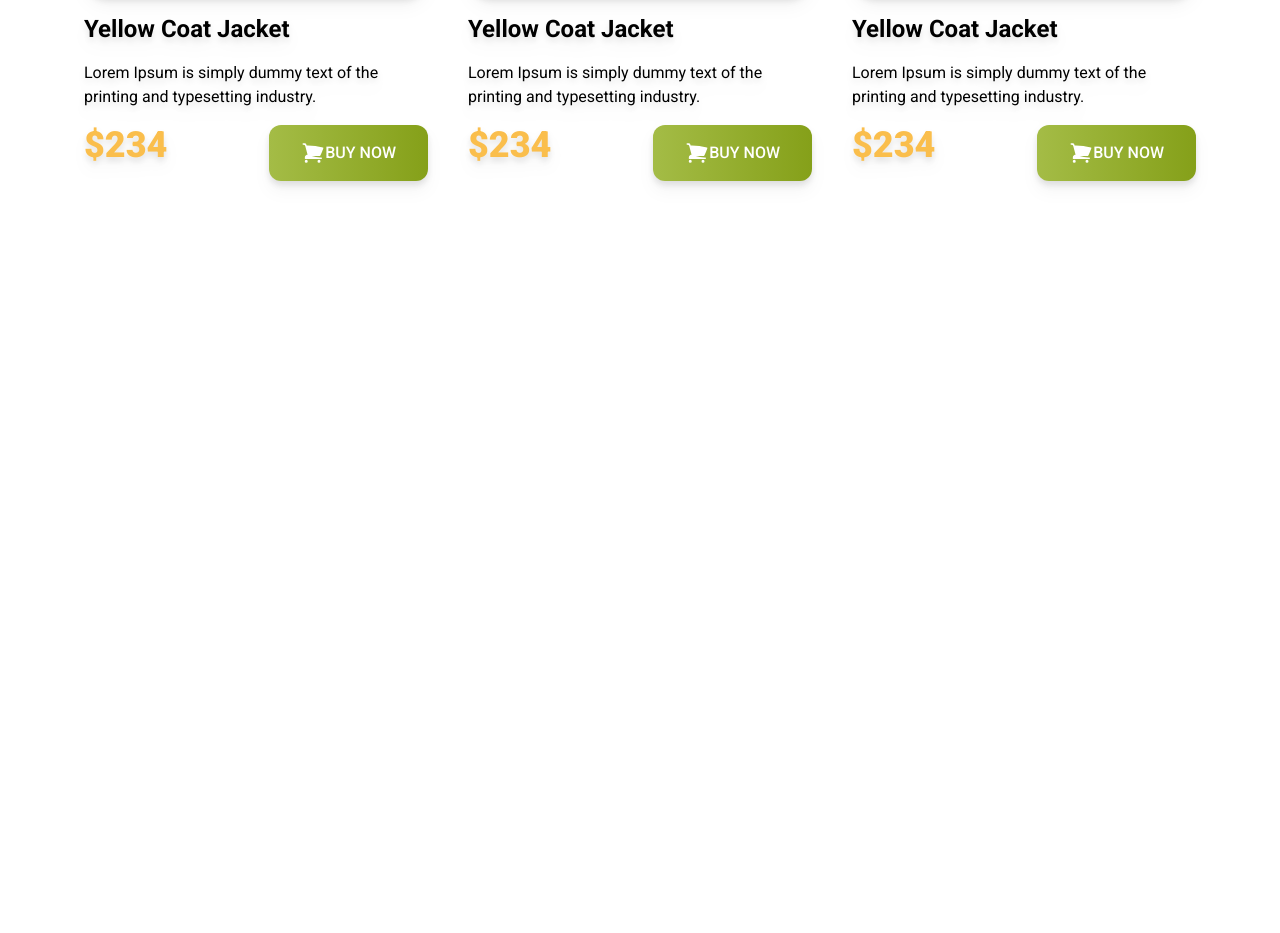
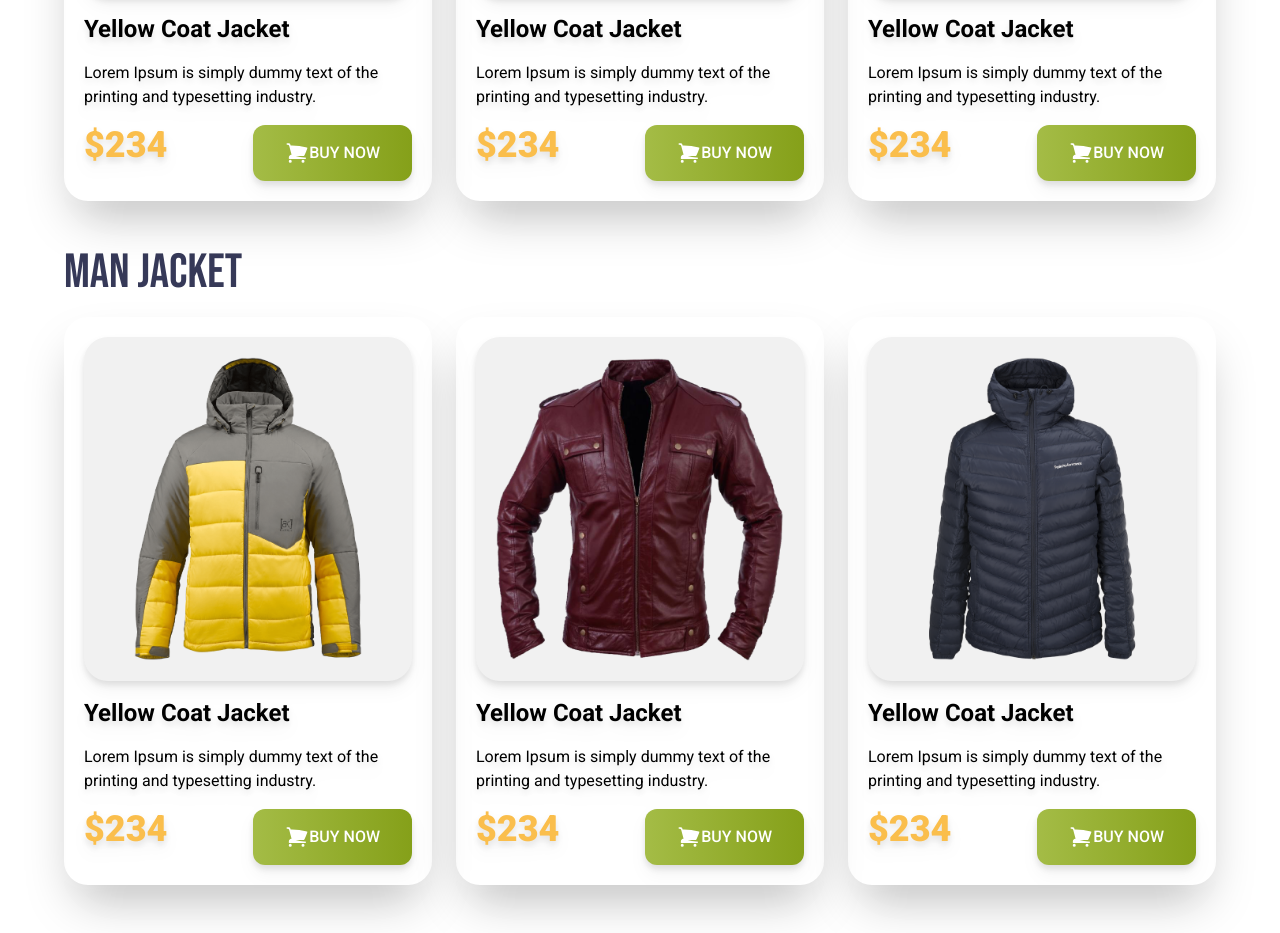
Before and after one commit to Shashuvo/M13-Penguin-Fashion, a plain HTML site: page index.html in a window 1280 px wide. Shown: the part 1018-1951 px from the top of the page. Before the commit the page ends 1267 px from the top, so only its background shows below. Drawn offline with nearby package versions, Linux system fonts and the light colour scheme.

Commit message:
jacket section done

```diff
--- a/index.html
+++ b/index.html
@@ -32,7 +32,8 @@
         <!-- Banner start -->
         <div class="md:flex md:justify-around md:items-center">
             <div class="space-y-6">
-                <h1 class="bebas-neue-regular text-7xl uppercase"><span class="text-[#FABE4C]">Be the Penguins</span> <br>
+                <h1 class="bebas-neue-regular text-7xl uppercase"><span class="text-[#FABE4C]">Be the Penguins</span>
+                    <br>
                     <span class="text-[#363958]">of Winter</span>
                 </h1>
                 <p>Lorem Ipsum is simply dummy text of the printing
@@ -55,11 +56,11 @@
     <main class="max-w-6xl mx-auto">
         <!-- Women Jacket -->
         <section class="my-12">
-            <h3 class="text-5xl uppercase text-[#363958] bebas-neue-regular">W0Man Jacket</h3>
+            <h3 class="text-5xl uppercase text-[#363958] bebas-neue-regular flex justify-center lg:justify-start">W0Man Jacket</h3>
             <!-- woman jacket card container -->
-            <div class="grid grid-cols-1 lg:grid-cols-3">
+            <div class="grid grid-cols-1 lg:grid-cols-3 lg:gap-x-6">
                 <!-- jacket card 1 -->
-                <div class="space-y-4 p-5 drop-shadow-lg rounded-3xl">
+                <div class="space-y-4 p-5 drop-shadow-lg rounded-3xl lg:shadow-2xl mt-5">
                     <img class="rounded-3xl p-5 bg-[#F1F1F1]" src="images/jacket-1.png" alt="">
                     <h4 class="text-2xl font-bold">Yellow Coat Jacket</h4>
                     <p>Lorem Ipsum is simply dummy text of the
@@ -77,7 +78,7 @@
                     </div>
                 </div>
                 <!-- jacket card 2 -->
-                <div class="space-y-4 p-5 drop-shadow-lg rounded-3xl">
+                <div class="space-y-4 p-5 drop-shadow-lg rounded-3xl lg:shadow-2xl mt-5">
                     <img class="rounded-3xl p-5 bg-[#F1F1F1]" src="images/jacket-2.png" alt="">
                     <h4 class="text-2xl font-bold">Yellow Coat Jacket</h4>
                     <p>Lorem Ipsum is simply dummy text of the
@@ -95,7 +96,7 @@
                     </div>
                 </div>
                 <!-- jacket card 3 -->
-                <div class="space-y-4 p-5 drop-shadow-lg rounded-3xl">
+                <div class="space-y-4 p-5 drop-shadow-lg rounded-3xl lg:shadow-2xl mt-5">
                     <img class="rounded-3xl p-5 bg-[#F1F1F1]" src="images/jacket-3.png" alt="">
                     <h4 class="text-2xl font-bold">Yellow Coat Jacket</h4>
                     <p>Lorem Ipsum is simply dummy text of the
@@ -114,6 +115,69 @@
                 </div>
             </div>
         </section>
+
+        <!-- Men Jacket -->
+        <section class="my-12">
+            <h3 class="text-5xl uppercase text-[#363958] bebas-neue-regular flex justify-center lg:justify-start">Man Jacket</h3>
+            <!-- man jacket card container -->
+            <div class="grid grid-cols-1 lg:grid-cols-3 lg:gap-x-6">
+                <!-- jacket card 4 -->
+                <div class="space-y-4 p-5 drop-shadow-lg rounded-3xl lg:shadow-2xl mt-5">
+                    <img class="rounded-3xl p-5 bg-[#F1F1F1]" src="images/jacket-4.png" alt="">
+                    <h4 class="text-2xl font-bold">Yellow Coat Jacket</h4>
+                    <p>Lorem Ipsum is simply dummy text of the
+                        printing and typesetting industry.</p>
+                    <div class="flex justify-between">
+                        <h2 class="text-[#FABE4C] font-black text-4xl">$234</h2>
+                        <button
+                            class="bg-gradient-to-r from-[#A4BC46] to-[#85A019] px-8 py-4 text-[white] rounded-xl flex font-medium">
+                            <svg xmlns="http://www.w3.org/2000/svg" fill="white" viewBox="0 0 24 24" stroke-width="1.5"
+                                stroke="currentColor" class="size-6">
+                                <path stroke-linecap="round" stroke-linejoin="round"
+                                    d="M2.25 3h1.386c.51 0 .955.343 1.087.835l.383 1.437M7.5 14.25a3 3 0 0 0-3 3h15.75m-12.75-3h11.218c1.121-2.3 2.1-4.684 2.924-7.138a60.114 60.114 0 0 0-16.536-1.84M7.5 14.25 5.106 5.272M6 20.25a.75.75 0 1 1-1.5 0 .75.75 0 0 1 1.5 0Zm12.75 0a.75.75 0 1 1-1.5 0 .75.75 0 0 1 1.5 0Z" />
+                            </svg>
+                            BUY NOW</button>
+                    </div>
+                </div>
+                <!-- jacket card 5 -->
+                <div class="space-y-4 p-5 drop-shadow-lg rounded-3xl lg:shadow-2xl mt-5">
+                    <img class="rounded-3xl p-5 bg-[#F1F1F1]" src="images/jacket-5.png" alt="">
+                    <h4 class="text-2xl font-bold">Yellow Coat Jacket</h4>
+                    <p>Lorem Ipsum is simply dummy text of the
+                        printing and typesetting industry.</p>
+                    <div class="flex justify-between">
+                        <h2 class="text-[#FABE4C] font-black text-4xl">$234</h2>
+                        <button
+                            class="bg-gradient-to-r from-[#A4BC46] to-[#85A019] px-8 py-4 text-[white] rounded-xl flex font-medium">
+                            <svg xmlns="http://www.w3.org/2000/svg" fill="white" viewBox="0 0 24 24" stroke-width="1.5"
+                                stroke="currentColor" class="size-6">
+                                <path stroke-linecap="round" stroke-linejoin="round"
+                                    d="M2.25 3h1.386c.51 0 .955.343 1.087.835l.383 1.437M7.5 14.25a3 3 0 0 0-3 3h15.75m-12.75-3h11.218c1.121-2.3 2.1-4.684 2.924-7.138a60.114 60.114 0 0 0-16.536-1.84M7.5 14.25 5.106 5.272M6 20.25a.75.75 0 1 1-1.5 0 .75.75 0 0 1 1.5 0Zm12.75 0a.75.75 0 1 1-1.5 0 .75.75 0 0 1 1.5 0Z" />
+                            </svg>
+                            BUY NOW</button>
+                    </div>
+                </div>
+                <!-- jacket card 6 -->
+                <div class="space-y-4 p-5 drop-shadow-lg rounded-3xl lg:shadow-2xl mt-5">
+                    <img class="rounded-3xl p-5 bg-[#F1F1F1]" src="images/jacket-6.png" alt="">
+                    <h4 class="text-2xl font-bold">Yellow Coat Jacket</h4>
+                    <p>Lorem Ipsum is simply dummy text of the
+                        printing and typesetting industry.</p>
+                    <div class="flex justify-between">
+                        <h2 class="text-[#FABE4C] font-black text-4xl">$234</h2>
+                        <button
+                            class="bg-gradient-to-r from-[#A4BC46] to-[#85A019] px-8 py-4 text-[white] rounded-xl flex font-medium">
+                            <svg xmlns="http://www.w3.org/2000/svg" fill="white" viewBox="0 0 24 24" stroke-width="1.5"
+                                stroke="currentColor" class="size-6">
+                                <path stroke-linecap="round" stroke-linejoin="round"
+                                    d="M2.25 3h1.386c.51 0 .955.343 1.087.835l.383 1.437M7.5 14.25a3 3 0 0 0-3 3h15.75m-12.75-3h11.218c1.121-2.3 2.1-4.684 2.924-7.138a60.114 60.114 0 0 0-16.536-1.84M7.5 14.25 5.106 5.272M6 20.25a.75.75 0 1 1-1.5 0 .75.75 0 0 1 1.5 0Zm12.75 0a.75.75 0 1 1-1.5 0 .75.75 0 0 1 1.5 0Z" />
+                            </svg>
+                            BUY NOW</button>
+                    </div>
+                </div>
+            </div>
+        </section>
+
     </main>
 
 </body>
```
Lines whose indentation alone changed are shown as unchanged.
